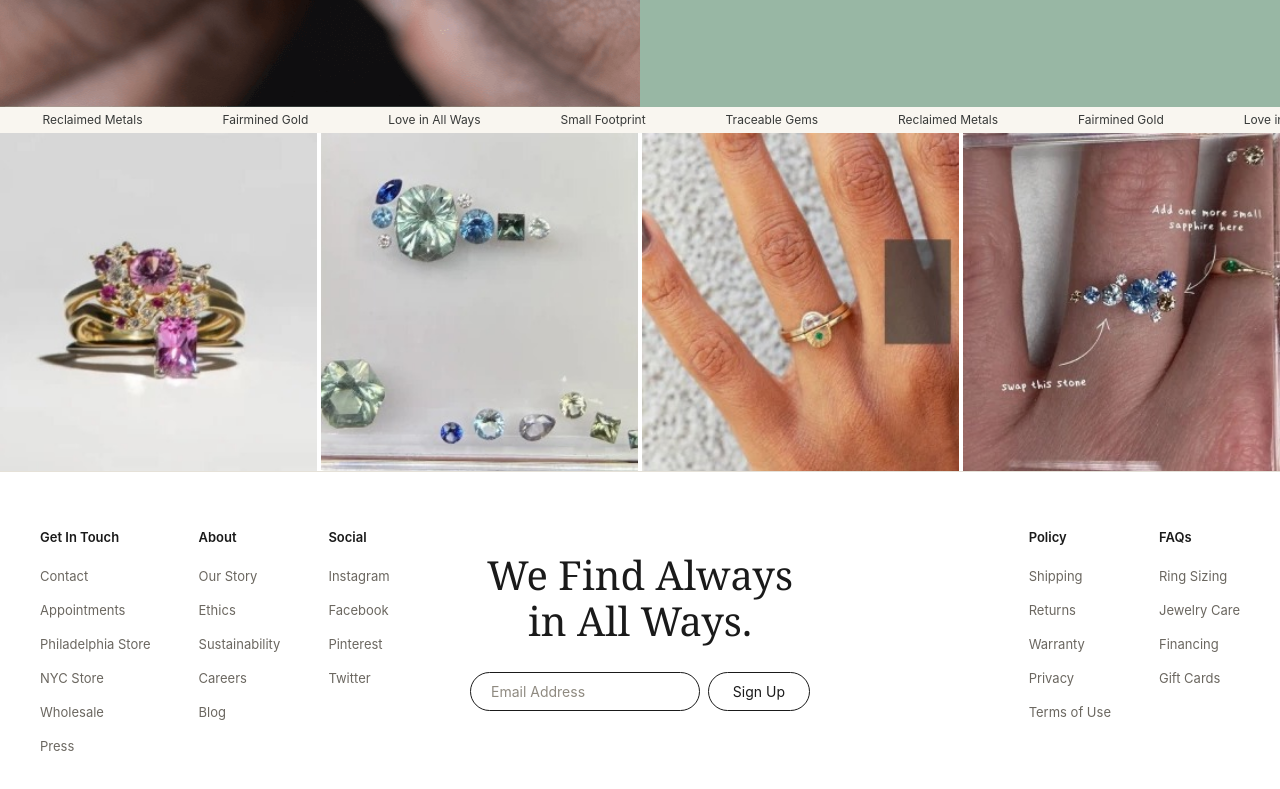
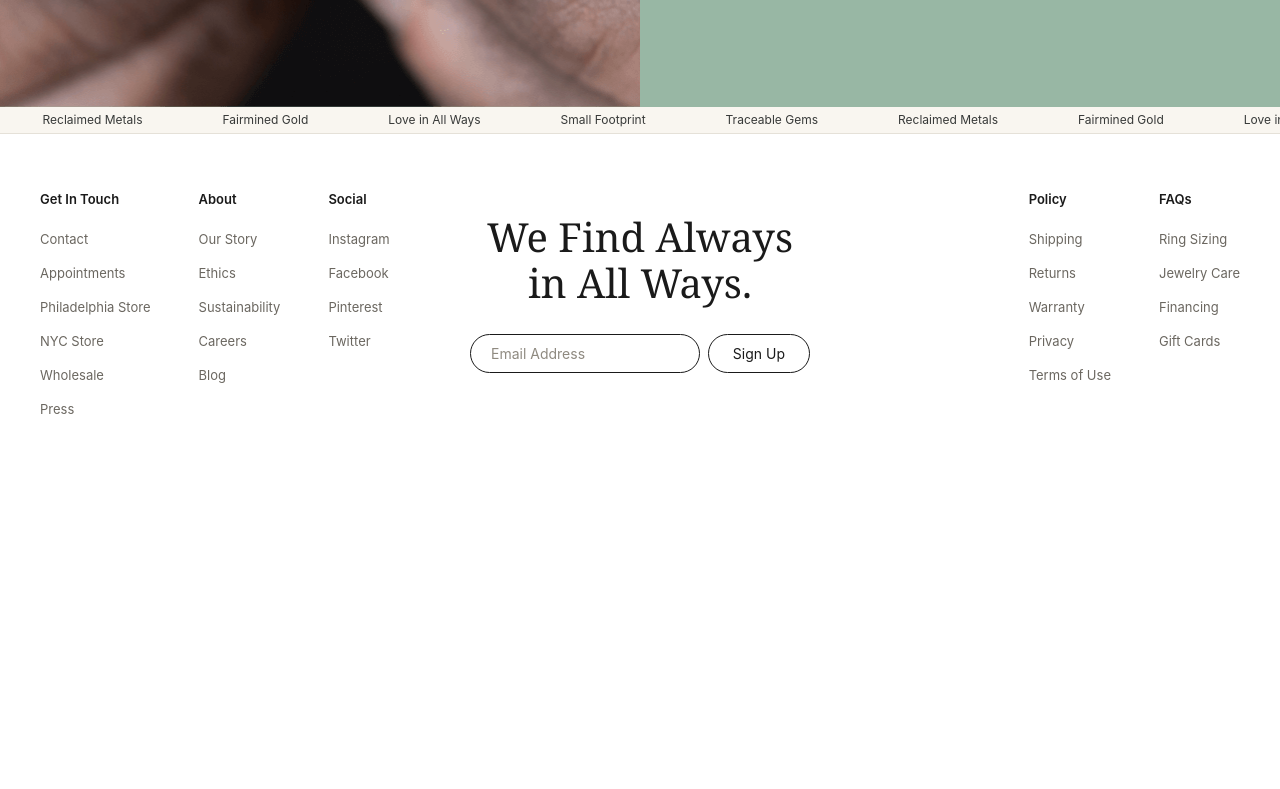
Before and after one commit to ShuxratXoliqnazarov/jewlry, a React (Vite) app: page / in a window 1280 px wide. Shown: the part 1940-2729 px from the top of the page. After the commit the page ends 2424 px from the top, so only its background shows below. Built offline with nearby package versions, Linux system fonts and the light colour scheme.

Commit message:
chore: remove instagram gallery from home page

```diff
--- a/src/pages/home/home-page.jsx
+++ b/src/pages/home/home-page.jsx
@@ -2,7 +2,6 @@ import Header from '../../widgets/header/header'
 import Hero from '../../widgets/hero/hero'
 import WeddingEngagement from '../../widgets/wedding-engagement/wedding-engagement'
 import EthicalApproach from '../../widgets/ethical-approach/ethical-approach'
-import InstagramGallery from '../../widgets/instagram-gallery/instagram-gallery'
 import Footer from '../../widgets/footer/footer'
 
 export default function HomePage() {
@@ -13,7 +12,6 @@ export default function HomePage() {
 				<Hero />
 				<WeddingEngagement />
 				<EthicalApproach />
-				<InstagramGallery />
 			</main>
 			<Footer />
 		</>
```
